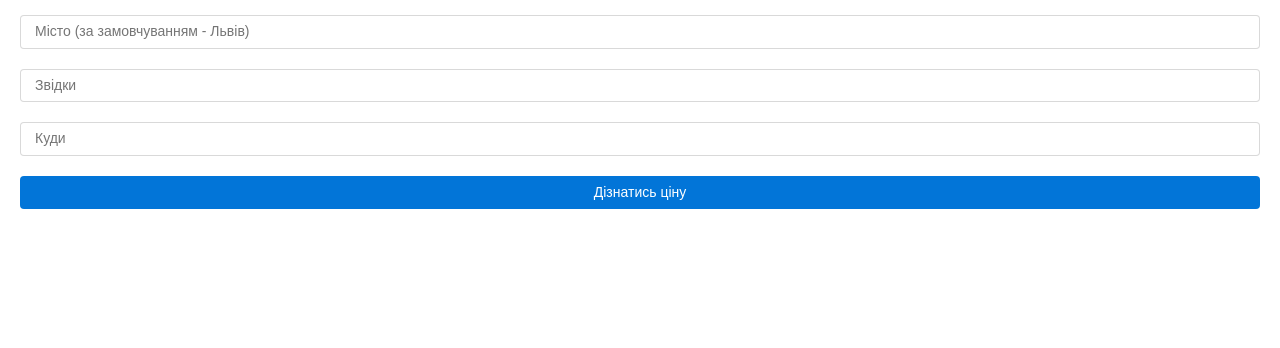
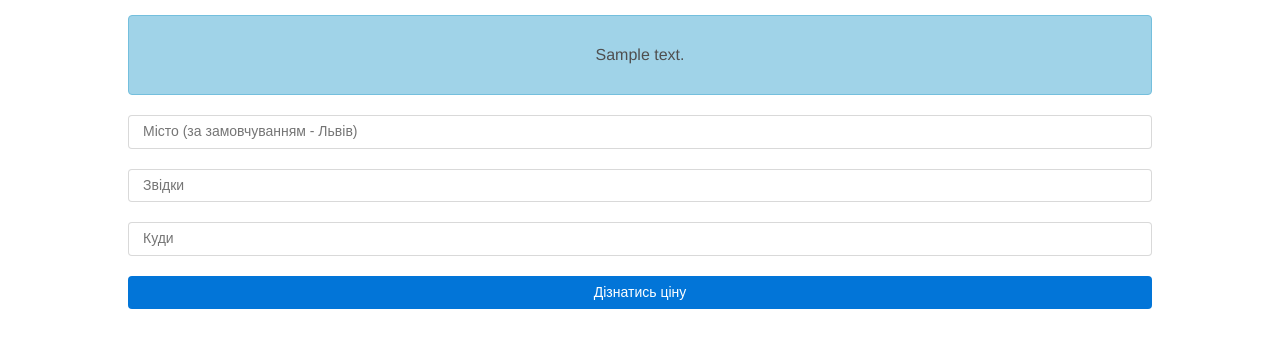
Before and after one commit to loogle18/uber-prices-estimator, a Flask app: template templates/index.html in a window 1280 px wide. Shown: the part 62-410 px from the top of the page. Run offline with Flask 2, Linux system fonts and the light colour scheme; the template is opened without the code that fills it: most values are stand-ins (such as "Sample title", 1, 10 or a date in 2020).

Commit message:
Added improvements. Added info blocks. Improved UI. Added address formatting. Fixed issue with request to uber api without actuall street when start or end args were special characters and useb api returned response for only city coordinates.

```diff
--- a/app.py
+++ b/app.py
@@ -1,4 +1,4 @@
-from flask import Flask, Response, request, render_template, jsonify, make_response, redirect
+from flask import Flask, request, render_template, make_response, redirect
 from flask_httpauth import HTTPBasicAuth
 from config import app_user_login, app_user_password, debug_mode
 from base64 import b64decode, b64encode
@@ -20,7 +20,7 @@ def get_pw(username):
 @app.route("/", methods=["GET"])
 @auth.login_required
 def index():
-    response = make_response(render_template("index.html"))
+    response = make_response(render_template("index.html", args={}))
 
     credentials = request.authorization["username"] + ":" + request.authorization["password"]
     encoded_token = b64encode(credentials.encode("utf-8"))
@@ -36,12 +36,15 @@ def price_eta():
         if form:
             city, start, end = form["city"] or "Львів", form["from"], form["to"]
             if start and end:
+                args = {"eta_text": None, "error": None}
                 high_eta, low_eta, error = get_estimations(start=city + " " + start,
                                                            end=city + " " + end)
+                args["error"] = error
                 if not error:
-                    return "Від %d до %d грн.\n Середнє: %d грн." % (low_eta, high_eta, (high_eta + low_eta) / 2)
-                else:
-                    return error
+                    args["eta_text"] = "Приблизна вартість від {} до {} грн.\n Середня: {} грн." \
+                    .format(low_eta, high_eta, int((high_eta + low_eta) / 2))
+
+                return render_template("index.html", args=args)
     else:
         return redirect("/", code=302)
 
--- a/price_estimator.py
+++ b/price_estimator.py
@@ -1,3 +1,4 @@
+from re import sub as re_sub
 from requests import session as requests_session
 from urllib.parse import urlencode
 from uber_rides.session import Session
@@ -6,6 +7,7 @@ from config import uber_client_token, google_api_key
 
 
 BASE_GEOCODE_URL = "https://maps.google.com/maps/api/geocode/json?"
+ADDRESS_CLEANER_PATTERN = "(?![\, ])(?!-)+\W"
 
 
 def get_estimations(start, end):
@@ -32,16 +34,28 @@ def get_estimations(start, end):
                 end_longitude=end_location["lng"],
                 seat_count=1
             )
-            high_eta = estimation.json["prices"][0]["high_estimate"]
-            low_eta = estimation.json["prices"][0]["low_estimate"]
+            high_eta = int(estimation.json["prices"][0]["high_estimate"])
+            low_eta = int(estimation.json["prices"][0]["low_estimate"])
         except Exception as e:
-            error = e
+            print(e)
+            error = "Щось пішло не так. Неможливо знайти координати." +\
+            "Перевірте правильність написання."
 
     return (high_eta, low_eta, error)
 
 
 def _get_coordinates_for(address):
-    params = {"address": address, "sensor": "false", "key": google_api_key}
+    formatted_address = re_sub(ADDRESS_CLEANER_PATTERN, "", address.strip())
+    city = formatted_address.split(" ")[0]
+
+    if not re_sub("(%s|\W)" % city, "", formatted_address):
+        return
+
+    params = {
+        "address": formatted_address,
+        "sensor": "false",
+        "key": google_api_key
+    }
     url = BASE_GEOCODE_URL + urlencode(params)
     session = requests_session()
     session.headers["Connection"] = "close"
--- a/requirements.txt
+++ b/requirements.txt
@@ -1,3 +1,4 @@
 Flask
 flask_httpauth
 uber_rides
+requests
--- a/static/styles/style.css
+++ b/static/styles/style.css
@@ -8,9 +8,14 @@ html {
   font-family: "Helvetica Neue", "Helvetica", sans-serif;
 }
 
-#content,
+.content,
 .header {
   padding: 15px 20px;
+}
+
+.content {
+  margin: 0 auto;
+  max-width: 1024px;
 }
 
 .header {
@@ -58,6 +63,7 @@ html {
   font-size: 14px;
   font-weight: 400;
   line-height: 1.25;
+  outline: 0;
   padding: 7px 14px;
   text-align: center;
   user-select: none;
@@ -65,3 +71,26 @@ html {
   white-space: nowrap;
   width: 100%;
 }
+
+.info-block {
+  border-radius: 4px;
+  border-style: solid;
+  border-width: 1px;
+  display: block;
+  font-size: 16px;
+  margin-bottom: 20px;
+  padding: 30px 15px;
+  text-align: center;
+}
+
+.info-block.-eta-text {
+  background-color: #a0d3e8;
+  border-color: #74bfdd;
+  color: #4f4f4f;
+}
+
+.info-block.-error {
+  background-color: #f04124;
+  border-color: #de2d0f;
+  color: #ffffff;
+}
--- a/templates/index.html
+++ b/templates/index.html
@@ -1,5 +1,11 @@
 {% extends "layout.html" %}
 {% block content %}
+    {% if args.error %}
+        <div class="info-block -error">{{args.error}}</div>
+    {% endif %}
+    {% if args.eta_text and not args.error%}
+        <div class="info-block -eta-text">{{args.eta_text}}</div>
+    {% endif %}
     <form action="/price_eta" method="POST" enctype="multipart/form-data">
         <input type="text" name="city" placeholder="Місто (за замовчуванням - Львів)"
                class="text-field">
--- a/templates/layout.html
+++ b/templates/layout.html
@@ -15,7 +15,7 @@
                 <span class="brand-text-second">Prices Estimator</span>
             </a>
         </div>
-        <div id="content">
+        <div class="content">
             {% block content %}{% endblock %}
         </div>
     </body>
```
